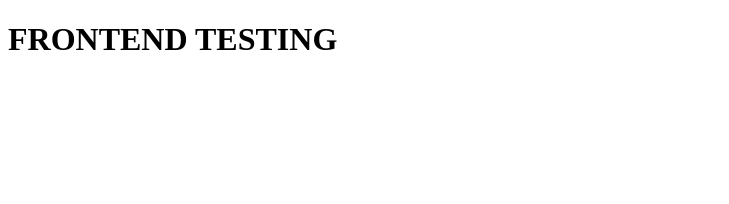
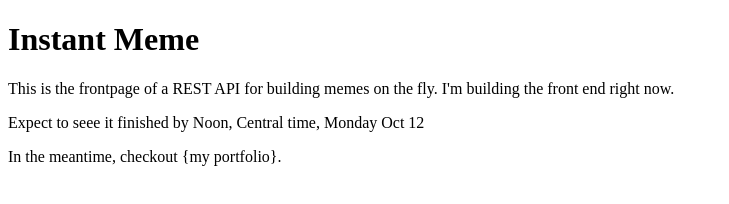
Before and after one commit to Moto42/instant-meme-server, a website: page frontend/index.html in a window 1280 px wide. Shown: the whole page, without its empty margins (0-729 px from the left). Drawn offline with Linux system fonts and the light colour scheme.

Commit message:
placeholder for frontpage

```diff
--- a/frontend/index.html
+++ b/frontend/index.html
@@ -5,8 +5,11 @@
   <meta name="viewport" content="width=device-width, initial-scale=1.0">
   <title>Instant Meme</title>
   <h1>
-    FRONTEND TESTING
+    Instant Meme
   </h1>
+  <p>This is the frontpage of a REST API for building memes on the fly. I'm building the front end right now.</p>
+  <p>Expect to seee it finished by Noon, Central time, Monday Oct 12</p>
+  <p>In the meantime, checkout <a href="www.wesleyWilliams.dev/portfolio"></a>{my portfolio}.</p>
 </head>
 <body>
 
```
